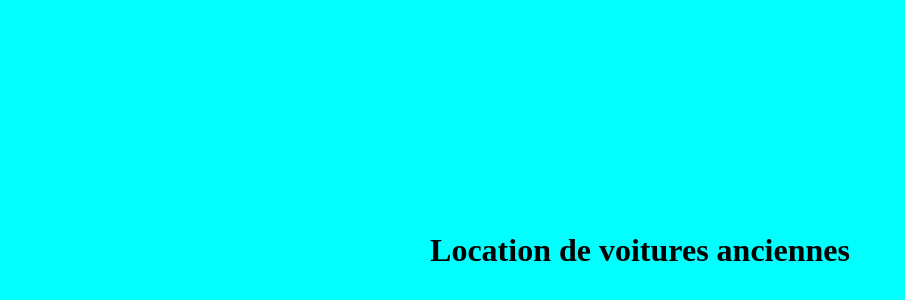
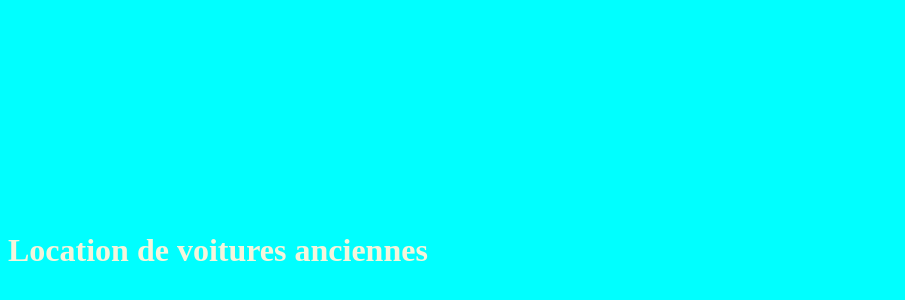
Before and after one commit to stero237/locationVoiture, a plain HTML site: page index.html in a window 1280 px wide. Shown: the part 42-342 px from the top of the page, without its empty margins (0-905 px from the left). Drawn offline with Linux system fonts and the light colour scheme.

Commit message:
modif couleur grand titre

```diff
--- a/index.html
+++ b/index.html
@@ -6,7 +6,7 @@
     <title>Document</title>
 </head>
 <body style="background-color: aqua;">
-    <h1 style="padding-top: 20%;padding-bottom: 20%;text-align: center;" >Location de voitures anciennes</h1>
+    <h1 style="padding-top: 20%;padding-bottom: 20%;text-align:left; color:beige">Location de voitures anciennes</h1>
 
 </body>
 </html>
```
